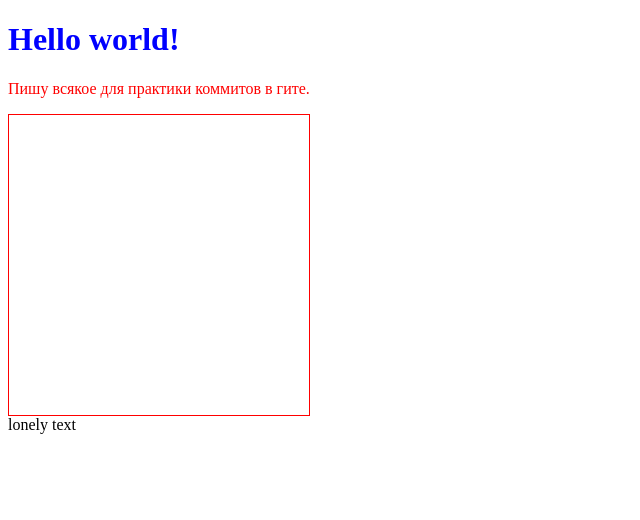
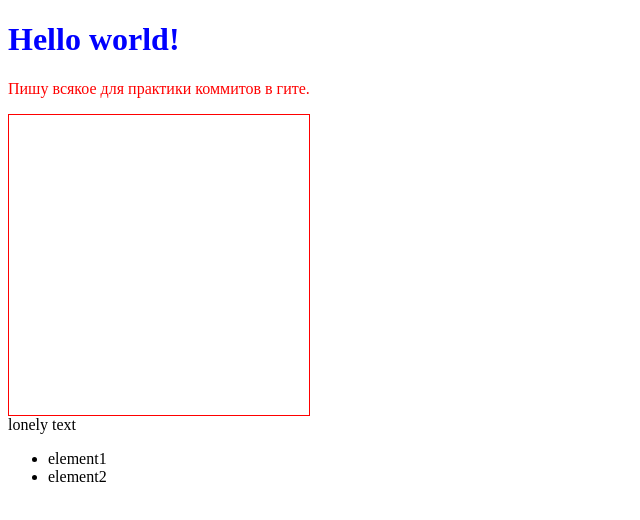
Before and after one commit to vovasavchook/first-project, a plain HTML site: page index.html in a window 1280 px wide. Shown: the whole page, without its empty margins (0-640 px from the left). Drawn offline with Linux system fonts and the light colour scheme.

Commit message:
Added ul. Amended.

```diff
--- a/index.html
+++ b/index.html
@@ -10,5 +10,9 @@
         <div class="simple-div"></div>
         <div class="aint-no-simple-div"></div>
         lonely text
+	<ul class="unordered-list">
+		<li>element1</li>
+		<li>element2</li>
+	</ul>
     </body>
 </html>
```
